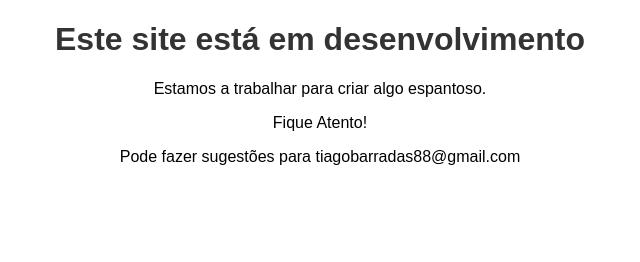
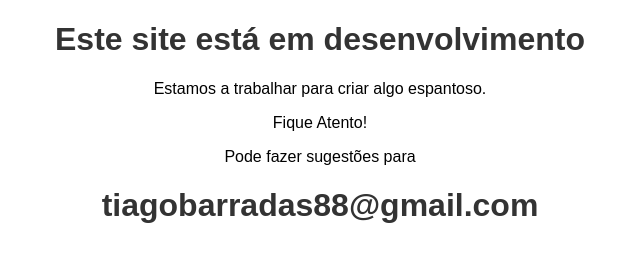
Before and after one commit to Tiago-Elephant/Tiago-Website, a plain HTML site: page index.html in a window 1280 px wide. Shown: the whole page, without its empty margins (320-960 px from the left). Drawn offline with Linux system fonts and the light colour scheme.

Commit message:
Update index.html

```diff
--- a/index.html
+++ b/index.html
@@ -18,7 +18,7 @@
     <h1>Este site está em desenvolvimento</h1>
     <p>Estamos a trabalhar para criar algo espantoso. </p>
     <p> Fique Atento!</p>
-    <p></p>Pode fazer sugestões para tiagobarradas88@gmail.com</p>
+    <p>Pode fazer sugestões para <h1>tiagobarradas88@gmail.com</h1></p>
 
 </body>
 </html>
```
